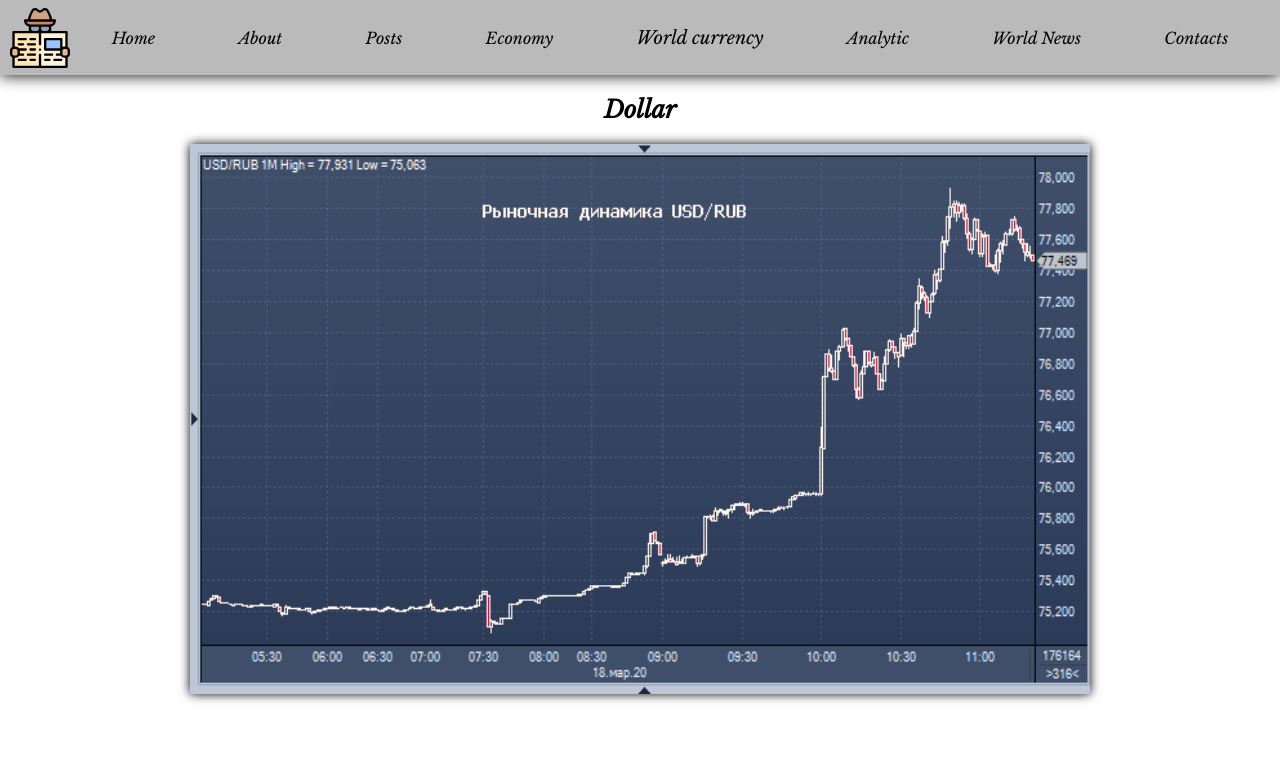
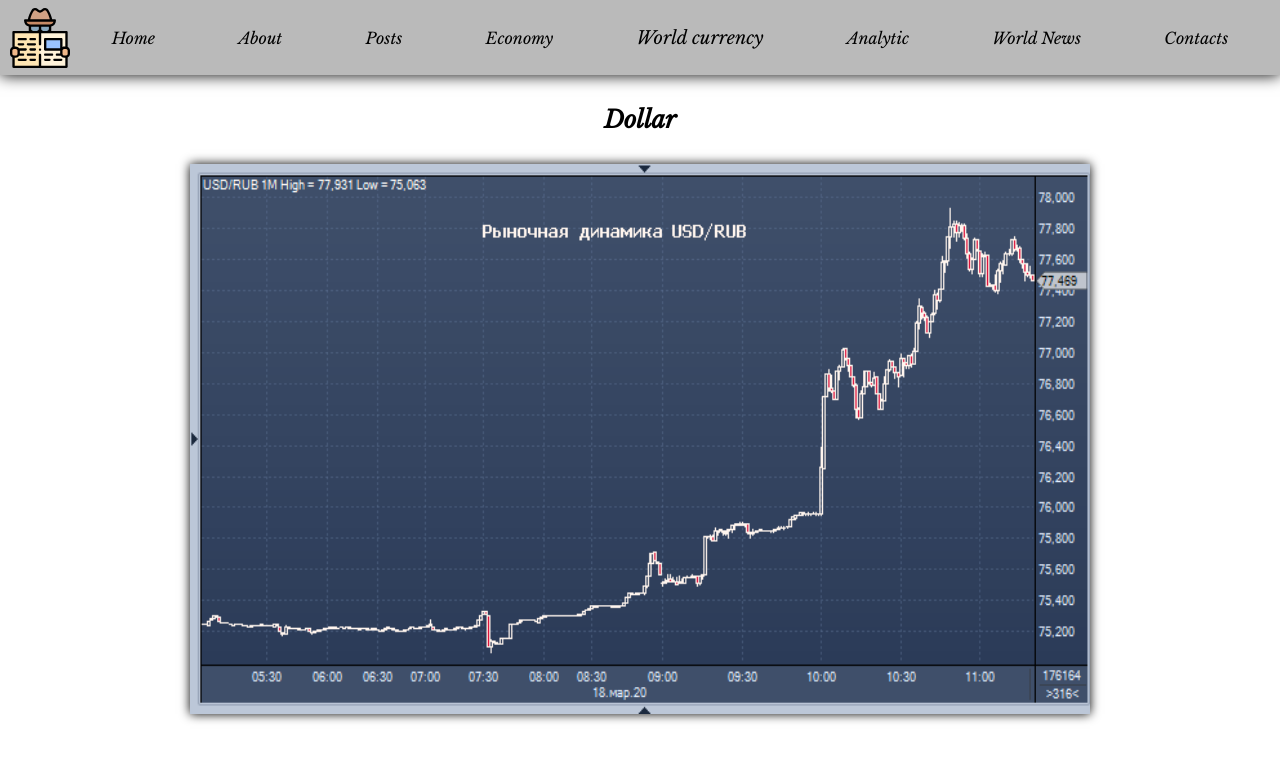
Before and after one commit to Erjankydyrov/router-example, a React (Create React App) app: page /worldValut in a window 1280 px wide. Shown: the top 760 px of the page. Built offline with nearby package versions, Linux system fonts and the light colour scheme.

Commit message:
added hover

```diff
--- a/src/components/WorldVolut/WorldVolut.module.css
+++ b/src/components/WorldVolut/WorldVolut.module.css
@@ -4,6 +4,10 @@
     min-height: 550px;
     height: 100%;
     box-shadow: 0 0 10px black;
+    transition: transform .5s;
+}
+.diagram:hover {
+    transform: scale(1.1);
 }
 .voluta {
     max-width: 1000px;
@@ -15,6 +19,10 @@
     justify-content: space-evenly;
     align-items: center;
 }
+.voluta h2 {
+    margin-top: 30px;
+    margin-bottom: 30px;
+}
 .WorldVolut {
     display: flex;
     justify-content: center;
```
